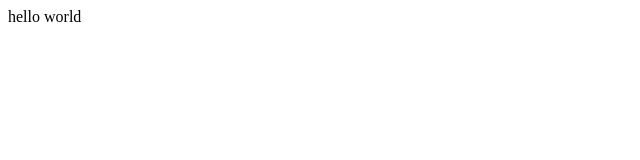
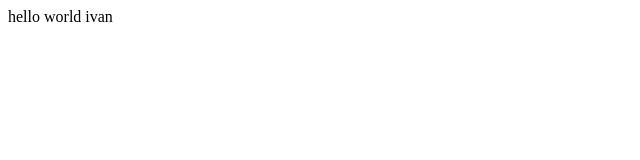
Before and after one commit to jiorpilla/react, a plain HTML site: page index.html in a window 1280 px wide. Shown: the full height of the page, 0-640 px from the left. Drawn offline with Linux system fonts and the light colour scheme.

Commit message:
check if working

```diff
--- a/index.html
+++ b/index.html
@@ -1 +1 @@
-<div>hello world</div>
+<div>hello world ivan</div>
```
